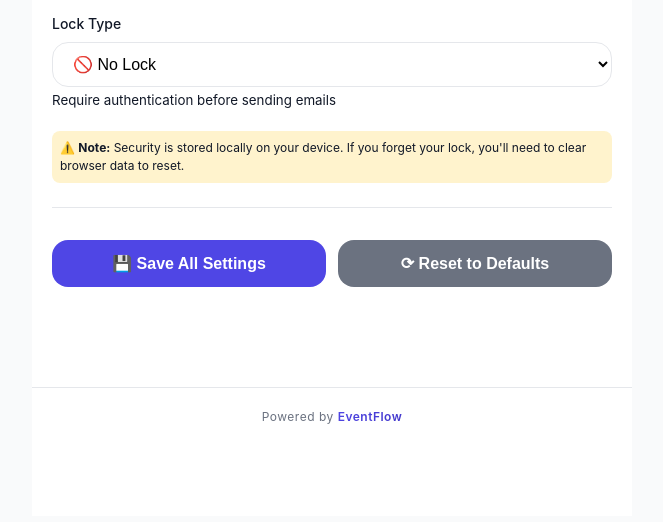
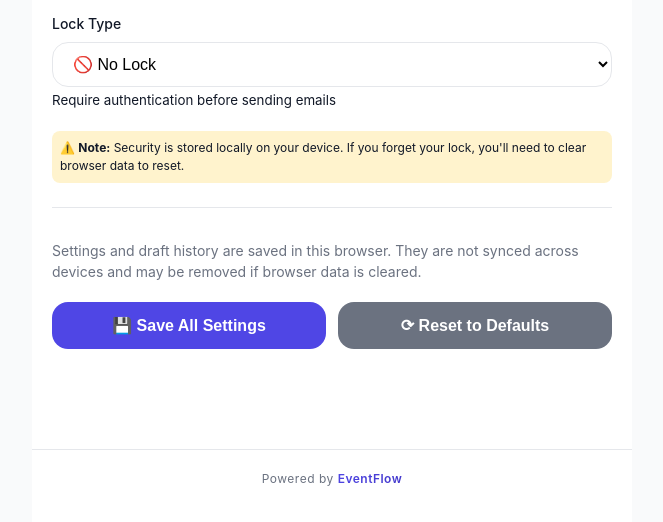
Before and after one commit to Edwinton/leavemail, a Flask app: page /settings in a window 1280 px wide. Shown: the part 2449-2971 px from the top of the page, without its empty margins (308-971 px from the left). Before the commit the page ends 2873 px from the top, so only its background shows below. Run offline with Flask 3, Linux system fonts and the light colour scheme.

Commit message:
Make email drafts explicit and persist browser data

```diff
--- a/app.py
+++ b/app.py
@@ -26,8 +26,8 @@ if not _secret:
     # variable to start. Sessions will be invalidated on restart in this case.
     _secret = secrets.token_hex(32)
 app.secret_key = _secret
-# Keep settings and email history server-side. Flask's default signed cookie
-# cannot safely hold the complete templates and multiple history entries.
+# Retain server-side sessions for compatibility with settings/history saved by
+# older versions. Current settings and history are stored in each browser.
 app.config.update(
     SESSION_TYPE='filesystem',
     SESSION_FILE_DIR=os.path.join(tempfile.gettempdir(), 'leavemail_sessions'),
@@ -202,7 +202,9 @@ def generate_email():
     if template_type == 'custom' and custom_template:
         template = custom_template
     else:
-        templates = session.get('settings', {}).get('templates', DEFAULT_TEMPLATES)
+        templates = data.get('templates')
+        if not isinstance(templates, dict):
+            templates = session.get('settings', {}).get('templates', DEFAULT_TEMPLATES)
         template = templates.get(template_type, DEFAULT_TEMPLATES['professional'])
 
     theme_css = EMAIL_THEMES.get(email_theme, EMAIL_THEMES['default'])['css']
@@ -277,10 +279,6 @@ def generate_email():
         'recipient': recipient,
         'email_theme': email_theme
     }
-
-    history = session.get('history', [])
-    history.insert(0, history_entry)
-    session['history'] = history[:50]
 
     return jsonify({
         'status': 'success',
--- a/static/js/main.js
+++ b/static/js/main.js
@@ -7,6 +7,8 @@ let pendingResolve = null;
 let currentPattern = [];
 let storedPattern = '';
 let isSettingPattern = true;
+const SETTINGS_STORAGE_KEY = 'leavemail_settings_v1';
+const HISTORY_STORAGE_KEY = 'leavemail_history_v1';
 
 // Initialize on page load
 document.addEventListener('DOMContentLoaded', () => {
@@ -20,8 +22,15 @@ document.addEventListener('DOMContentLoaded', () => {
 // Load settings from server
 async function loadSettings() {
     try {
-        const response = await fetch('/api/get-settings');
-        settings = await response.json();
+        const savedSettings = localStorage.getItem(SETTINGS_STORAGE_KEY);
+        if (savedSettings) {
+            settings = JSON.parse(savedSettings);
+        } else {
+            const response = await fetch('/api/get-settings');
+            if (!response.ok) throw new Error('Could not load settings');
+            settings = await response.json();
+            localStorage.setItem(SETTINGS_STORAGE_KEY, JSON.stringify(settings));
+        }
 
         // Populate form fields if on settings page
         if (document.getElementById('settingsForm')) {
@@ -468,18 +477,9 @@ async function generateAndPreview() {
             headers: { 'Content-Type': 'application/json' },
             body: JSON.stringify(emailData)
         });
+        if (!response.ok) throw new Error('Could not generate email');
         const data = await response.json();
-
-        const previewDiv = document.getElementById('emailPreview');
-        const subjectDiv = document.getElementById('previewSubject');
-        const bodyDiv = document.getElementById('previewBody');
-
-        if (previewDiv && subjectDiv && bodyDiv) {
-            subjectDiv.textContent = `📧 ${data.subject}`;
-            bodyDiv.innerHTML = data.body_html || data.body_plain.replace(/\n/g, '<br>');
-            previewDiv.style.display = 'block';
-            previewDiv.scrollIntoView({ behavior: 'smooth' });
-        }
+        showEmailDraft(data);
     } catch (error) {
         console.error('Error:', error);
         showToast('Error generating preview');
@@ -500,8 +500,51 @@ function collectFormData() {
         reason: document.getElementById('reason')?.value || 'Not specified',
         template_type: document.getElementById('selectedTemplate')?.value || 'professional',
         custom_template: document.getElementById('customTemplate')?.value || '',
-        email_theme: document.getElementById('emailTheme')?.value || 'default'
+        email_theme: settings.email_theme || 'default',
+        templates: settings.templates || {}
     };
+}
+
+function rememberHistoryEntry(entry) {
+    if (!entry) return;
+    try {
+        const history = JSON.parse(localStorage.getItem(HISTORY_STORAGE_KEY) || '[]');
+        history.unshift(entry);
+        localStorage.setItem(HISTORY_STORAGE_KEY, JSON.stringify(history.slice(0, 50)));
+    } catch (error) {
+        console.error('Could not save leave history locally:', error);
+        showToast('Draft created, but browser storage is full');
+    }
+}
+
+function showEmailDraft(data) {
+    const previewDiv = document.getElementById('emailPreview');
+    const subjectDiv = document.getElementById('previewSubject');
+    const bodyDiv = document.getElementById('previewBody');
+    const openLink = document.getElementById('openEmailBtn');
+    const copyButton = document.getElementById('copyEmailBtn');
+    if (!previewDiv || !subjectDiv || !bodyDiv) return;
+
+    subjectDiv.textContent = `📧 ${data.subject || 'Leave request'}`;
+    bodyDiv.textContent = data.body_plain || '';
+    previewDiv.style.display = 'block';
+    if (openLink) {
+        openLink.href = data.mailto_link || '#';
+        openLink.style.display = data.mailto_link ? 'inline-flex' : 'none';
+    }
+    if (copyButton) {
+        copyButton.onclick = async () => {
+            const text = `Subject: ${data.subject || ''}\n\n${data.body_plain || ''}`;
+            try {
+                await navigator.clipboard.writeText(text);
+                showToast('Email subject and message copied');
+            } catch (error) {
+                showToast('Copy failed. Select and copy the preview text.');
+            }
+        };
+    }
+    rememberHistoryEntry(data.history_entry);
+    previewDiv.scrollIntoView({ behavior: 'smooth' });
 }
 
 // Check security and send
@@ -615,10 +658,10 @@ async function sendEmail() {
             headers: { 'Content-Type': 'application/json' },
             body: JSON.stringify(emailData)
         });
+        if (!response.ok) throw new Error('Could not generate email');
         const data = await response.json();
-
-        window.location.href = data.mailto_link;
-        showToast('✅ Email client opened! Add attachments if needed.');
+        showEmailDraft(data);
+        showToast('Draft ready. Review it, then open your email app to send.');
 
         if (document.getElementById('historyList')) {
             setTimeout(() => loadHistory(), 500);
@@ -649,7 +692,8 @@ async function quickSend() {
         reason: defaultReason,
         template_type: 'professional',
         custom_template: '',
-        email_theme: settings.email_theme || 'default'
+        email_theme: settings.email_theme || 'default',
+        templates: settings.templates || {}
     };
 
     try {
@@ -658,10 +702,10 @@ async function quickSend() {
             headers: { 'Content-Type': 'application/json' },
             body: JSON.stringify(quickData)
         });
+        if (!response.ok) throw new Error('Could not generate email');
         const data = await response.json();
-
-        window.location.href = data.mailto_link;
-        showToast('⚡ Quick email sent!');
+        showEmailDraft(data);
+        showToast('Quick draft ready. Review it, then open your email app to send.');
     } catch (error) {
         showToast('Quick send failed');
     }
@@ -735,27 +779,21 @@ async function saveSettings() {
     }
 
     try {
-        const response = await fetch('/api/save-settings', {
-            method: 'POST',
-            headers: { 'Content-Type': 'application/json' },
-            body: JSON.stringify(settingsData)
-        });
-
-        if (response.ok) {
-            showToast('✅ Settings saved!');
-            await loadSettings();
-            applyAccessibilitySettings();
-            setTheme(settingsData.theme);
-        }
+        localStorage.setItem(SETTINGS_STORAGE_KEY, JSON.stringify(settingsData));
+        settings = settingsData;
+        showToast('✅ Settings saved on this device');
+        applyAccessibilitySettings();
+        setTheme(settingsData.theme);
     } catch (error) {
-        showToast('Error saving settings');
+        showToast('Could not save settings in this browser');
     }
 }
 
 // Reset settings
 async function resetSettings() {
     if (confirm('Reset all settings to defaults? This cannot be undone.')) {
-        await fetch('/api/clear-history', { method: 'POST' });
+        localStorage.removeItem(SETTINGS_STORAGE_KEY);
+        localStorage.removeItem(HISTORY_STORAGE_KEY);
         window.location.reload();
     }
 }
@@ -806,8 +844,15 @@ function escapeHtml(value) {
 
 async function loadHistory() {
     try {
-        const response = await fetch('/api/get-history');
-        const history = await response.json();
+        let history = JSON.parse(localStorage.getItem(HISTORY_STORAGE_KEY) || '[]');
+        if (!localStorage.getItem(HISTORY_STORAGE_KEY)) {
+            // One-time migration from the older server-side session history.
+            const response = await fetch('/api/get-history');
+            if (response.ok) {
+                history = await response.json();
+                localStorage.setItem(HISTORY_STORAGE_KEY, JSON.stringify(history.slice(0, 50)));
+            }
+        }
 
         const container = document.getElementById('historyList');
         const emptyState = document.getElementById('emptyState');
@@ -878,7 +923,7 @@ function showHistoryDetail(item) {
 async function clearHistory() {
     if (confirm('Delete all leave history? This cannot be undone.')) {
         try {
-            await fetch('/api/clear-history', { method: 'POST' });
+            localStorage.setItem(HISTORY_STORAGE_KEY, '[]');
             showToast('History cleared');
             loadHistory();
         } catch (error) {
--- a/templates/base.html
+++ b/templates/base.html
@@ -67,7 +67,7 @@
         </div>
     </div>
 
-    <script src="{{ url_for('static', filename='js/main.js') }}"></script>
+    <script src="{{ url_for('static', filename='js/main.js') }}?v=2"></script>
     {% block extra_scripts %}{% endblock %}
 </body>
 </html>
--- a/templates/history.html
+++ b/templates/history.html
@@ -5,7 +5,7 @@
 {% block content %}
 <div class="page-header">
     <h1>📋 Leave History</h1>
-    <p class="subtitle">Previously sent requests</p>
+    <p class="subtitle">Email drafts created on this device</p>
     <button id="clearHistoryBtn" class="btn btn-small btn-secondary">Clear All</button>
 </div>
 
@@ -13,7 +13,7 @@
     <div class="empty-state" id="emptyState">
         <span class="empty-icon">📭</span>
         <p>No leave requests yet</p>
-        <small>Your sent requests will appear here</small>
+        <small>Your email drafts will appear here</small>
     </div>
 </div>
 
--- a/templates/settings.html
+++ b/templates/settings.html
@@ -149,6 +149,8 @@
     </div>
 </section>
 
+    <p class="subtitle">Settings and draft history are saved in this browser. They are not synced across devices and may be removed if browser data is cleared.</p>
+
     <div class="action-buttons">
         <button type="submit" class="btn btn-primary">💾 Save All Settings</button>
         <button type="button" id="resetBtn" class="btn btn-secondary">⟳ Reset to Defaults</button>
```
Also changed, not shown: templates/index.html (+10 -6 lines), README.md.
